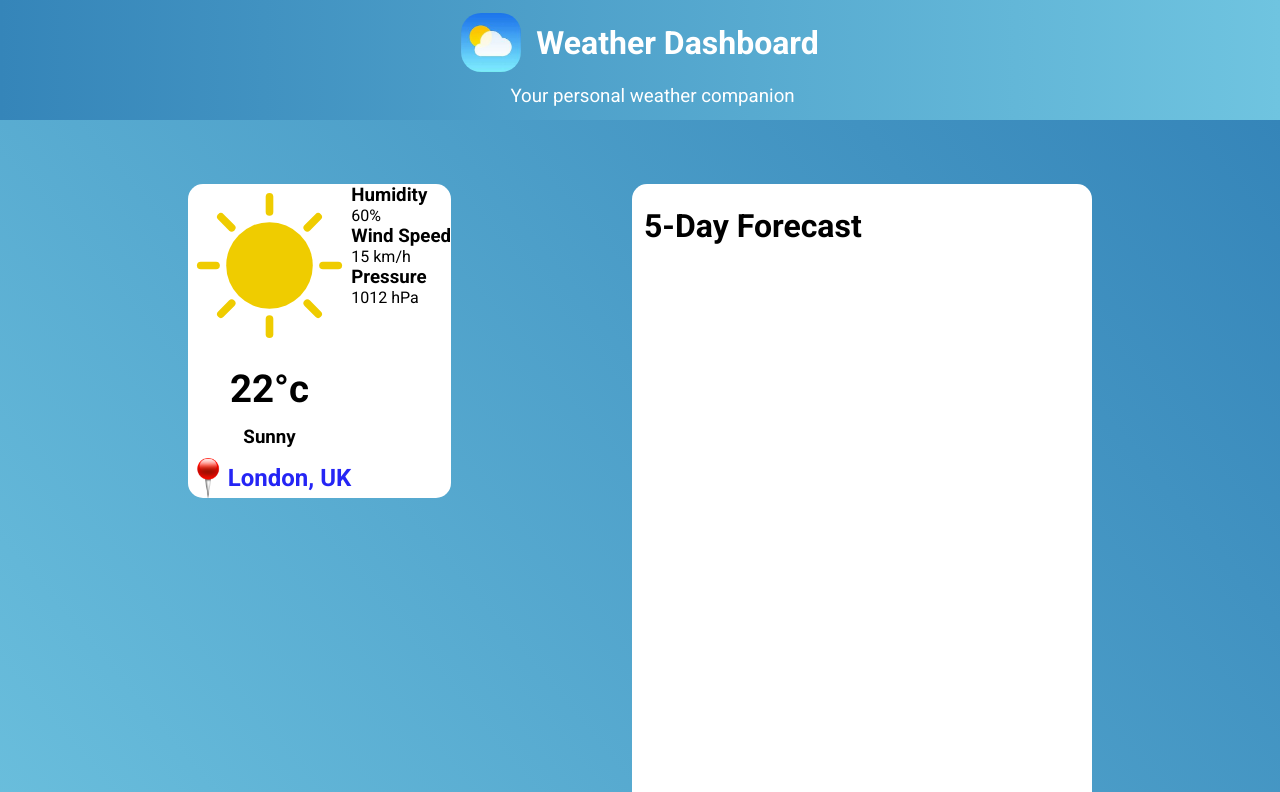
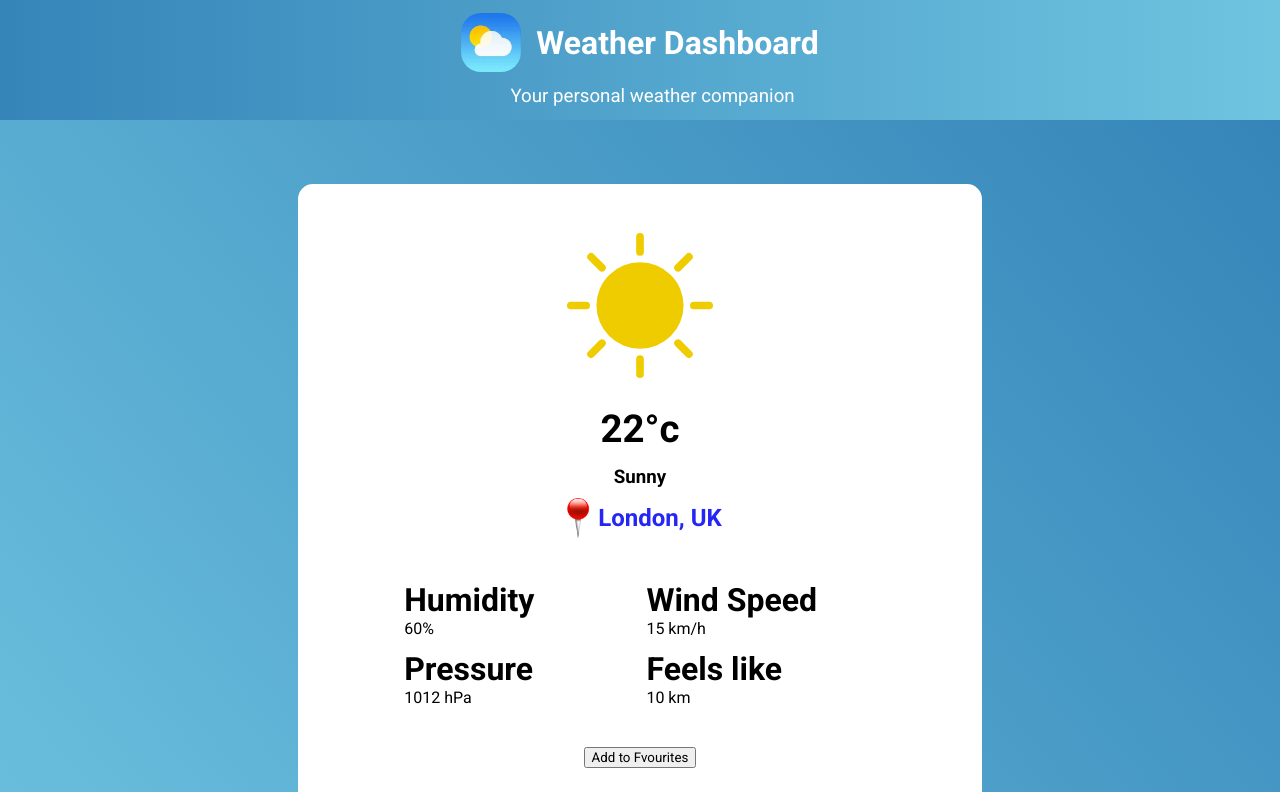
Before and after one commit to IndipaAma/weather-dashboard, a React (Vite) app: page / in a window 1280 px wide. Shown: the top 792 px of the page. Built offline with nearby package versions, Linux system fonts and the light colour scheme.

Commit message:
feat: implement CurrentWeatherCard with details and favourites button, add TempAndLocation component, and style updates

```diff
--- a/src/App.css
+++ b/src/App.css
@@ -6,6 +6,7 @@
 }
 .app-container {
   display: flex;
+  flex-wrap: wrap;
   justify-content: space-evenly;
   gap: 5%;
   height: 100vh;
--- a/src/components/CurrentWeatherCard.css
+++ b/src/components/CurrentWeatherCard.css
@@ -1,29 +1,25 @@
-.current-temp {
-  font-size: 3vw;
-  text-align: center;
-  padding: 15px;
+.current-weather-card-container {
+  background-color: white;
+  border-radius: 15px;
+  padding: 40px;
+}
+.upper-weather-card {
+  display: flex;
+  justify-content: center;
 }
 
-.current-weather-card {
+.current-weather-details {
   display: flex;
+  flex-wrap: wrap;
+  gap: 1vw;
   justify-content: center;
-  background-color: white;
-  border-radius: 15px;
-}
-.current-temp-container h3 {
-  text-align: center;
-}
-.current-temp-container div {
-  display: flex;
-  align-items: center;
-  justify-content: center;
-  padding-top: 10px;
+  padding-top: 7%;
 }
 
-.current-temp-container div img {
-  height: 40px;
+.favourites-button {
+  display: flex;
+  flex-wrap: wrap;
+  justify-content: center;
+  align-items: center;
+  padding-top: 40px;
 }
-
-.current-temp-container div h2 {
-  color: rgb(37, 37, 245);
-}
--- a/src/components/CurrentWeatherCard.jsx
+++ b/src/components/CurrentWeatherCard.jsx
@@ -1,32 +1,22 @@
 import "./CurrentWeatherCard.css";
-import SunnyLogo from "../assets/SunnySVG..svg";
-import PinLocation from "../assets/Pin-locations.png";
+import FavouritesButton from "./FavouritesButton";
+import CurrentWeatherDetails from "./CurrentWeatherDetails";
+import TempAndLocation from "./TempAndLocation";
 
 const CurrentWeatherCard = () => {
   return (
-    <div className="current-weather-card">
-      <div className="current-temp-container">
-        <img src={SunnyLogo} alt="Sunny Logo" />
-        <h1 className="current-temp">22°c</h1>
-        <h3>Sunny</h3>
-        <div>
-          <img src={PinLocation} alt="Pin Locations" />
-          <h2>London, UK</h2>
-        </div>
+    <div className="current-weather-card-container">
+      <div className="upper-weather-card">
+        <TempAndLocation />
       </div>
       <div className="current-weather-details">
-        <div className="weather-detail">
-          <h3>Humidity</h3>
-          <p>60%</p>
-        </div>
-        <div className="weather-detail">
-          <h3>Wind Speed</h3>
-          <p>15 km/h</p>
-        </div>
-        <div className="weather-detail">
-          <h3>Pressure</h3>
-          <p>1012 hPa</p>
-        </div>
+        <CurrentWeatherDetails labelkey="Humidity" value="60%" />
+        <CurrentWeatherDetails labelkey="Wind Speed" value="15 km/h" />
+        <CurrentWeatherDetails labelkey="Pressure" value="1012 hPa" />
+        <CurrentWeatherDetails labelkey="Feels like" value="10 km" />
+      </div>
+      <div className="favourites-button">
+        <FavouritesButton />
       </div>
     </div>
   );
--- /dev/null
+++ b/src/components/CurrentWeatherDetails.css
@@ -0,0 +1,3 @@
+.weather-detail {
+  flex: 0 0 38%;
+}
--- /dev/null
+++ b/src/components/CurrentWeatherDetails.jsx
@@ -0,0 +1,13 @@
+import React from "react";
+import "./CurrentWeatherDetails.css";
+
+const CurrentWeatherDetails = ({ labelkey, value }) => {
+  return (
+    <div className="weather-detail">
+      <h1>{labelkey}</h1>
+      <p>{value}</p>
+    </div>
+  );
+};
+
+export default CurrentWeatherDetails;
--- /dev/null
+++ b/src/components/FavouritesButton.jsx
@@ -0,0 +1,11 @@
+import React from "react";
+
+const FavouritesButton = () => {
+  return (
+    <div>
+      <button>Add to Fvourites</button>
+    </div>
+  );
+};
+
+export default FavouritesButton;
--- a/src/components/Navbar.css
+++ b/src/components/Navbar.css
@@ -17,7 +17,7 @@
   font-size: clamp(
     1.5rem,
     2.5vw,
-    2rem
+    3.5rem
   ); /* font will scale between 1rem and 2 rem */
   color: white;
 }
--- /dev/null
+++ b/src/components/TempAndLocation.css
@@ -0,0 +1,22 @@
+.current-temp {
+  font-size: 3vw;
+  text-align: center;
+  padding: 15px;
+}
+.current-temp-container h3 {
+  text-align: center;
+}
+.current-temp-container div {
+  display: flex;
+  align-items: center;
+  justify-content: center;
+  padding-top: 10px;
+}
+
+.current-temp-container div img {
+  height: 40px;
+}
+
+.current-temp-container div h2 {
+  color: rgb(37, 37, 245);
+}
--- /dev/null
+++ b/src/components/TempAndLocation.jsx
@@ -0,0 +1,20 @@
+import React from "react";
+import SunnyLogo from "../assets/SunnySVG..svg";
+import PinLocation from "../assets/Pin-locations.png";
+import "./TempAndLocation.css";
+
+const TempAndLocation = () => {
+  return (
+    <div className="current-temp-container">
+      <img src={SunnyLogo} alt="Sunny Logo" />
+      <h1 className="current-temp">22°c</h1>
+      <h3>Sunny</h3>
+      <div>
+        <img src={PinLocation} alt="Pin Locations" />
+        <h2>London, UK</h2>
+      </div>
+    </div>
+  );
+};
+
+export default TempAndLocation;
```
Also changed, not shown: src/components/FavouritesButton.css (added).
